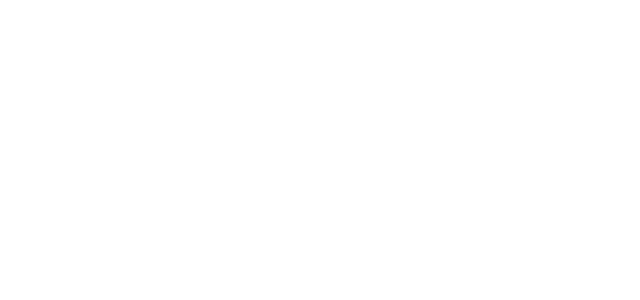
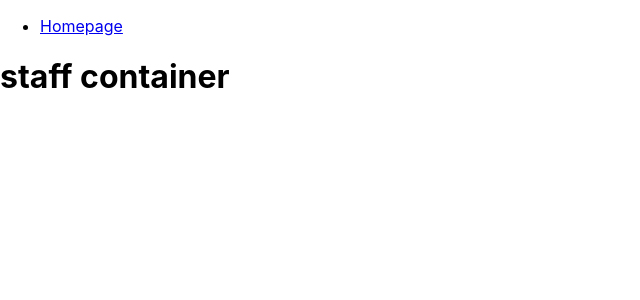
Before and after one commit to janeduncan/NewsAppFrontStaff, a React (Create React App) app: page /staff in a window 1280 px wide. Shown: the top 300 px of the page, without its empty margins (0-640 px from the left). Built offline with nearby package versions, Linux system fonts and the light colour scheme.

Commit message:
Adds some structure

```diff
--- a/package.json
+++ b/package.json
@@ -5,6 +5,7 @@
   "dependencies": {
     "react": "^16.5.2",
     "react-dom": "^16.5.2",
+    "react-router-dom": "^4.3.1",
     "react-scripts": "2.0.5"
   },
   "scripts": {
--- a/src/App.js
+++ b/src/App.js
@@ -1,10 +1,22 @@
 import React, { Component } from 'react';
+import {BrowserRouter as Router, Route, Switch} from "react-router-dom";
+import NavBar from './NavBar.js';
 import './App.css';
+import StaffContainer from './containers/StaffContainer.js';
 
 //
 class App extends Component {
   render() {
-    return null
+    return (
+      <Router>
+        <React.Fragment>
+          <NavBar/>
+          <Switch>
+            <Route exact path="/staff" component={StaffContainer}/>
+          </Switch>
+        </React.Fragment>
+      </Router>
+    )
   }
 }
 
--- a/src/NavBar.js
+++ b/src/NavBar.js
@@ -0,0 +1,16 @@
+import React from 'react';
+import {Link} from 'react-router-dom'
+
+const NavBar = (props) => {
+  return (
+    <header>
+      <ul>
+        <li className="navLink">
+          <Link to="/staff">Homepage</Link>
+        </li>
+      </ul>
+    </header>
+  )
+}
+
+export default NavBar;
--- a/src/containers/StaffContainer.js
+++ b/src/containers/StaffContainer.js
@@ -0,0 +1,17 @@
+import React, {Component} from 'react';
+
+class StaffContainer extends Component {
+  constructor(props){
+    super(props)
+    this.state = {
+      articles: [],
+      journalists: []
+    }
+  }
+
+  render(){
+    return <h1>staff container</h1>
+  }
+}
+
+export default StaffContainer;
```
Also changed, not shown: 1 other file (tests, documents, lock files or other folders).
